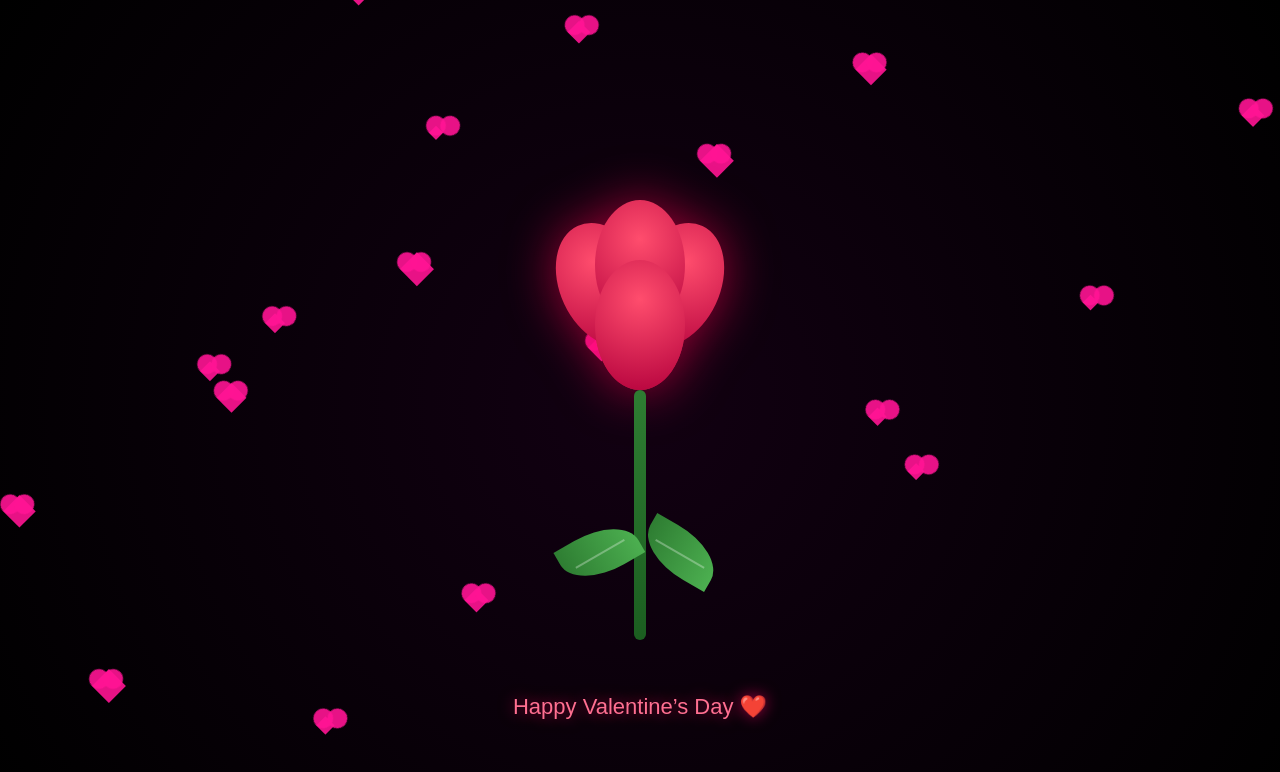
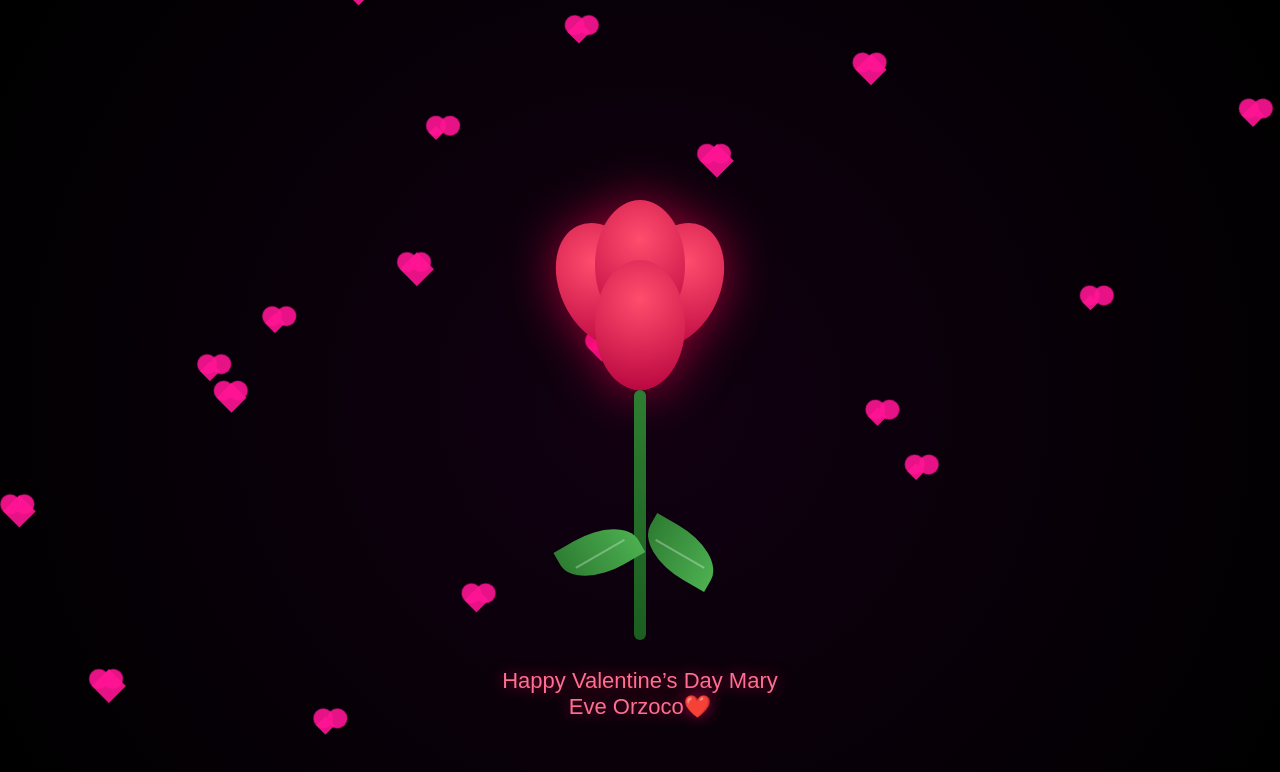
Before and after one commit to browsertester604-crypto/flowers---, a website: page Flower.html in a window 1280 px wide. Drawn offline with Linux system fonts and the light colour scheme.

Commit message:
Update Flower.html

```diff
--- a/Flower.html
+++ b/Flower.html
@@ -187,7 +187,7 @@ body {
     </div>
 
     <div class="message" id="msg">
-        Happy Valentine’s Day ❤️
+        Happy Valentine’s Day Mary Eve Orzoco❤️
     </div>
 </div>
 
```
